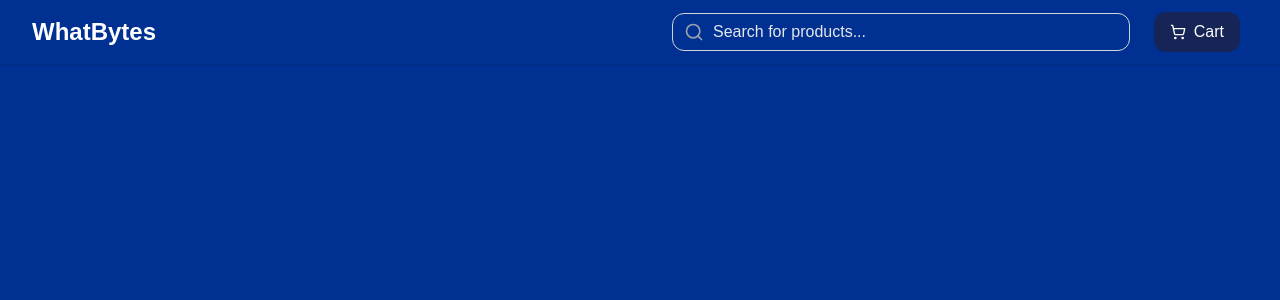
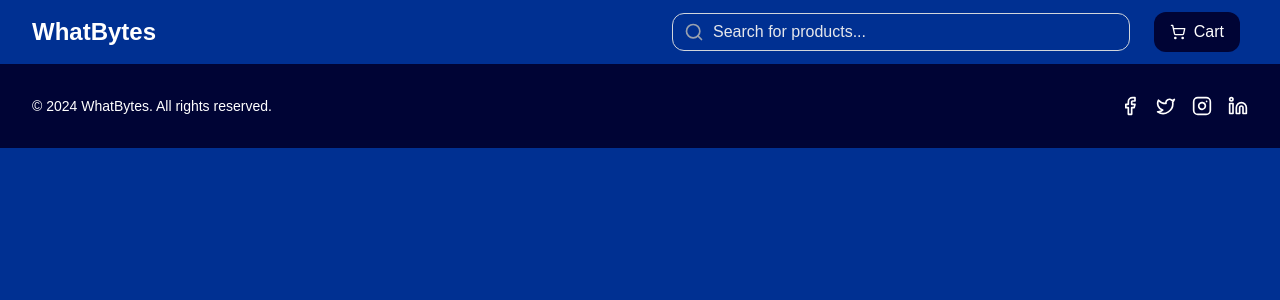
Before and after one commit to RK-Shandilya/whatbytes_ecommerce, a Next.js app: page /product/1 in a window 1280 px wide. Shown: the top 300 px of the page. Built offline with nearby package versions, Linux system fonts and the light colour scheme.

Commit message:
Added Footer

```diff
--- a/app/layout.tsx
+++ b/app/layout.tsx
@@ -3,6 +3,7 @@ import { Geist, Geist_Mono } from "next/font/google";
 import { CartProvider } from "@/context/cartContext";
 import "./globals.css";
 import Header from "@/components/Header";
+import Footer from "@/components/Footer";
 
 const geistSans = Geist({
   variable: "--font-geist-sans",
@@ -32,6 +33,7 @@ export default function RootLayout({
         <CartProvider>
           <Header />
           {children}
+          <Footer/>
         </CartProvider>
       </body>
     </html>
--- /dev/null
+++ b/components/Footer.tsx
@@ -0,0 +1,33 @@
+import { Facebook, Twitter, Instagram, Linkedin } from 'lucide-react';
+
+const Footer = () => {
+  return (
+    <footer className="bg-[#000435] text-white">
+      <div className="max-w-7xl mx-auto px-4 sm:px-6 lg:px-8 py-8">
+        <div className="flex flex-col md:flex-row justify-between items-center">
+          <div className="mb-4 md:mb-0">
+            <p className="text-sm text-white">
+              © 2024 WhatBytes. All rights reserved.
+            </p>
+          </div>
+          <div className="flex space-x-4">
+            <a href="#" className="text-white hover:text-blue-100 transition-colors">
+              <Facebook className="h-5 w-5" />
+            </a>
+            <a href="#" className="text-white hover:text-blue-100 transition-colors">
+              <Twitter className="h-5 w-5" />
+            </a>
+            <a href="#" className="text-white hover:text-blue-100 transition-colors">
+              <Instagram className="h-5 w-5" />
+            </a>
+            <a href="#" className="text-white hover:text-blue-100 transition-colors">
+              <Linkedin className="h-5 w-5" />
+            </a>
+          </div>
+        </div>
+      </div>
+    </footer>
+  );
+};
+
+export default Footer;
--- a/components/Header.tsx
+++ b/components/Header.tsx
@@ -49,7 +49,7 @@ const Header = () => {
 
             <div className="flex items-center space-x-4">
               <Link href="/cart" className="relative p-2 text-gray-600 hover:text-blue-600">
-                <button className='flex items-center gap-2 bg-blue-950 rounded-xl px-4 py-2 text-white hover:bg-blue-900 cursor-pointer'>
+                <button className='flex items-center gap-2 bg-[#000435] rounded-xl px-4 py-2 text-white hover:bg-blue-900 cursor-pointer'>
                   <ShoppingCart className="h-4 w-4" />
                   <span>Cart</span>
                 </button>
```
